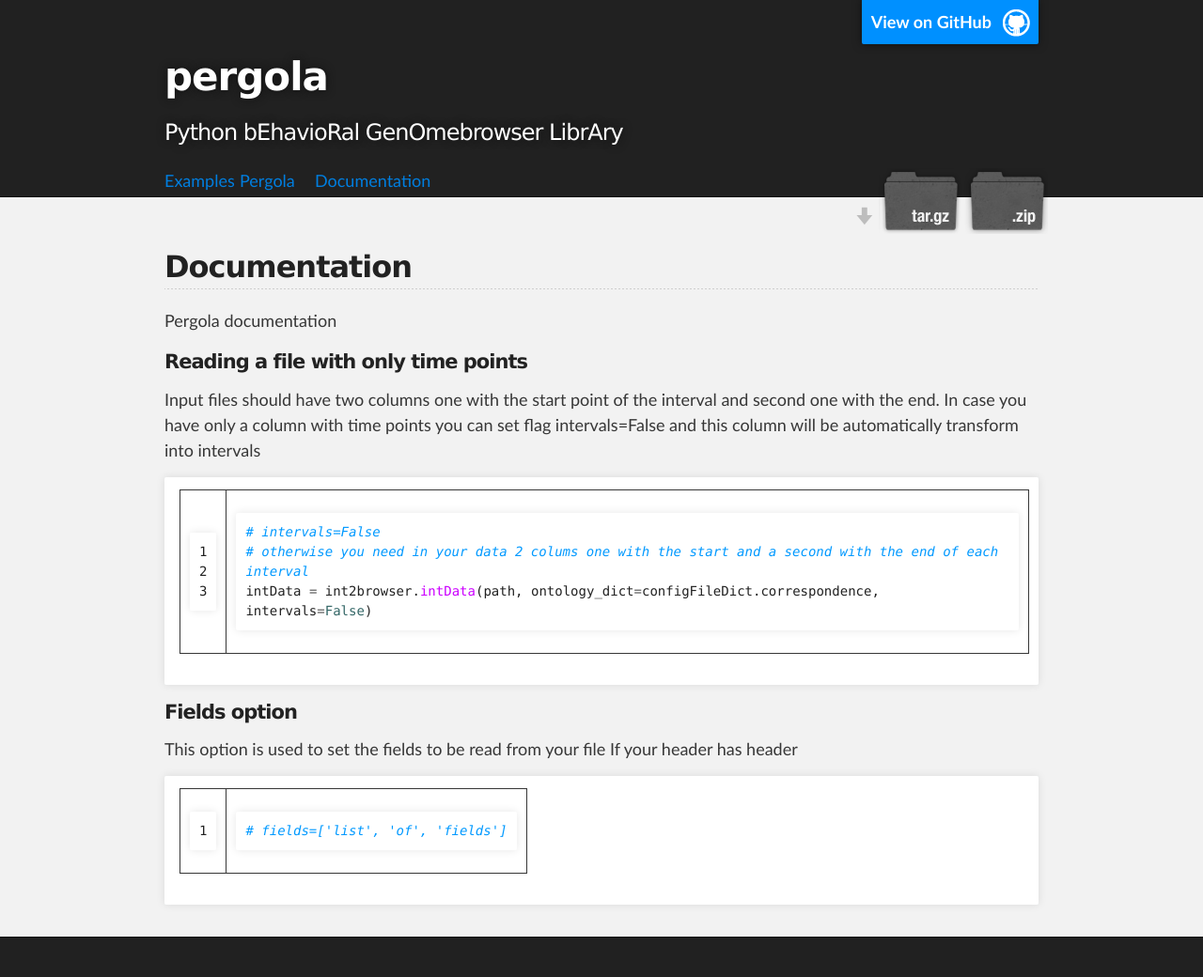
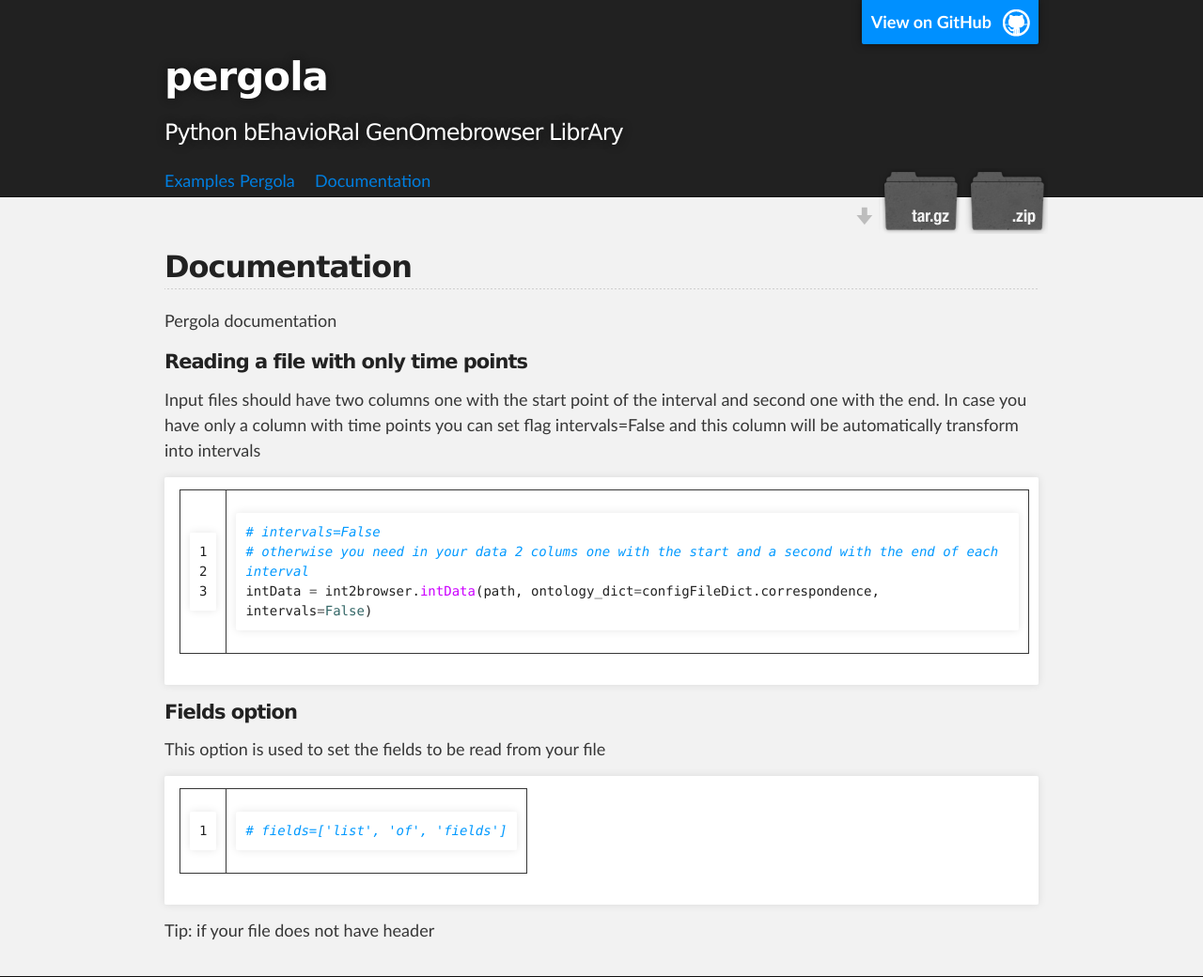
Before and after one commit to JoseEspinosa/pergola-old-web, a Jekyll site: the page built from documentation.md, in a window 1280 px wide. Shown: the whole page at 94% size. Built offline with Jekyll 4.4.1, drawn with Linux system fonts in a browser that asks for light colours; before the commit the page ends 998 px from its top, so only the background shows below that.

Commit message:
[pergola][web]documentation

```diff
--- a/documentation.md
+++ b/documentation.md
@@ -26,9 +26,10 @@ intData = int2browser.intData(path, ontology_dict=configFileDict.correspondence,
 #### Fields option
 
 This option is used to set the fields to be read from your file
-If your header has header
 
 {% highlight python linenos %}
 # fields=['list', 'of', 'fields']
 
 {% endhighlight %}
+
+Tip: if your file does not have header
```
